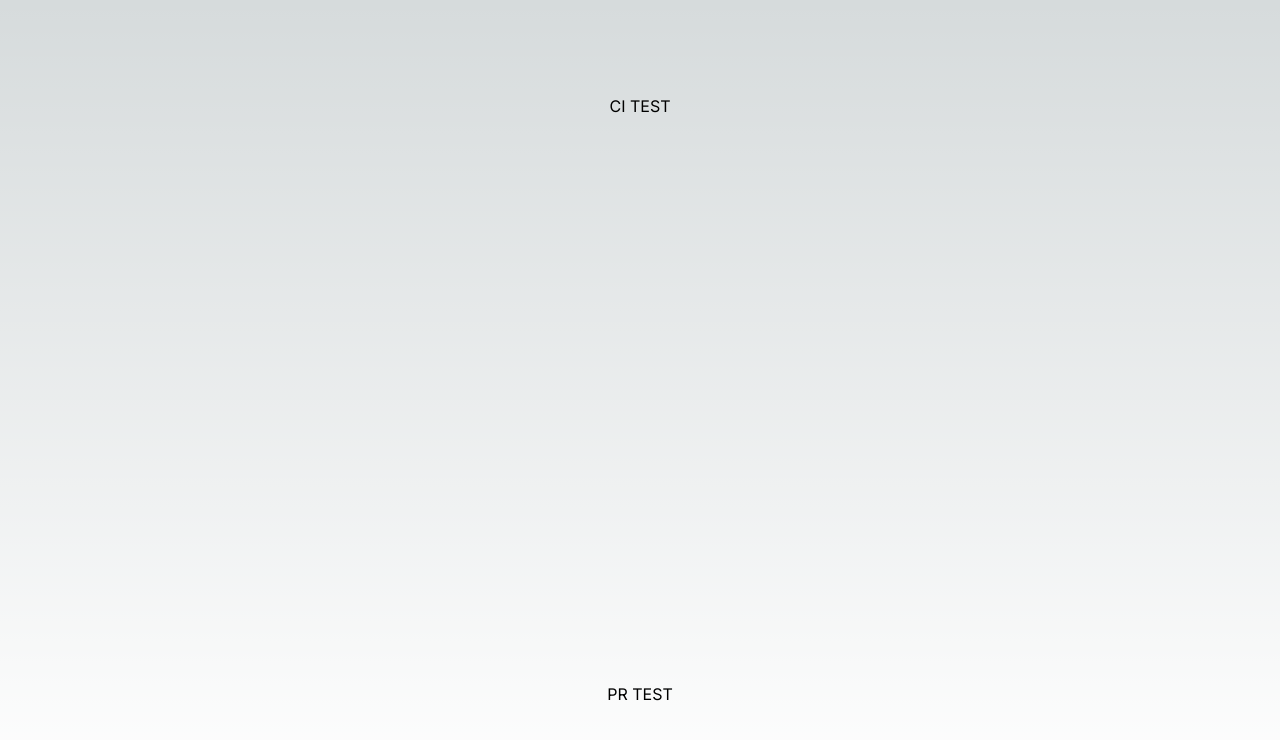
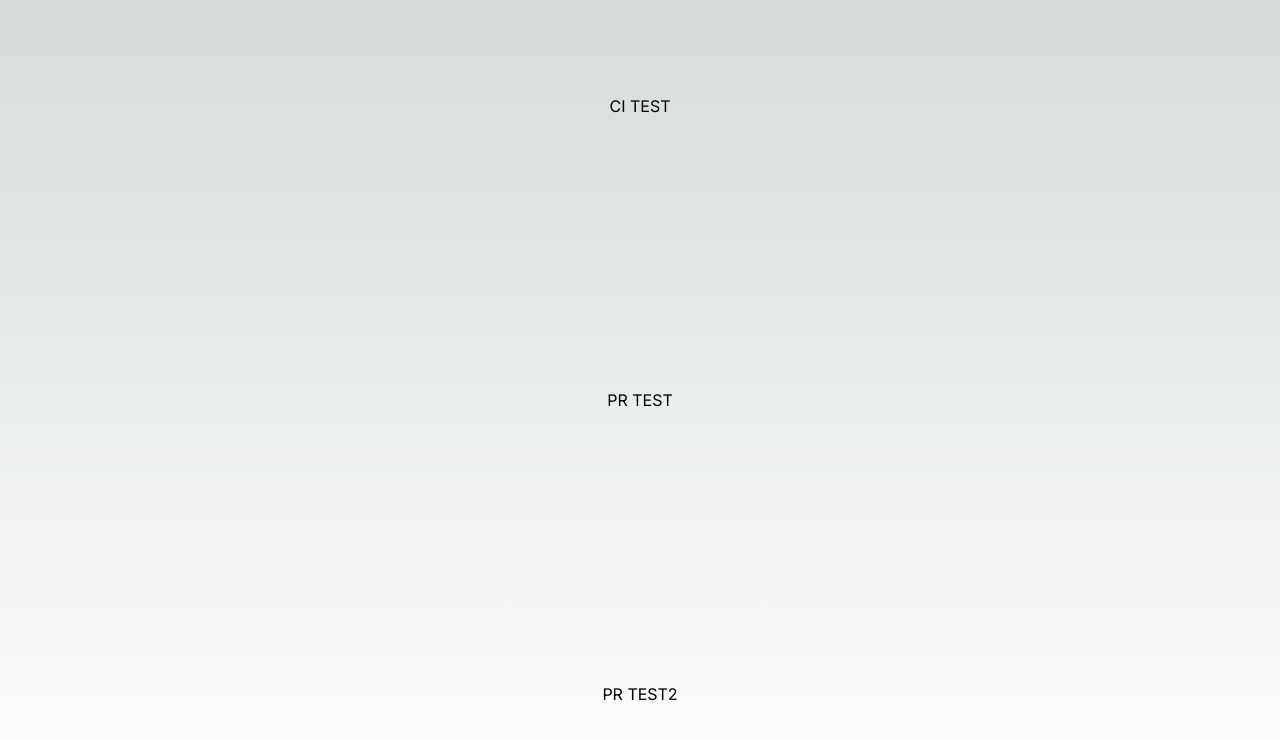
Before and after one commit to parkhyeonki/github-actions-example, a Next.js app: page / in a window 1280 px wide. Shown: the top 740 px of the page. Built offline with nearby package versions, Linux system fonts and the light colour scheme.

Commit message:
Test/PR2

```diff
--- a/src/app/page.tsx
+++ b/src/app/page.tsx
@@ -5,6 +5,7 @@ export default function Home() {
     <main className={styles.main}>
       <div>CI TEST</div>
       <div>PR TEST</div>
+      <div>PR TEST2</div>
     </main>
   );
 }
```
